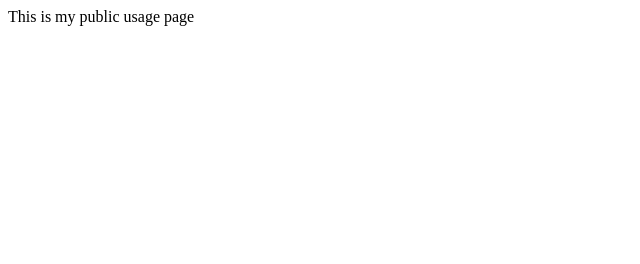
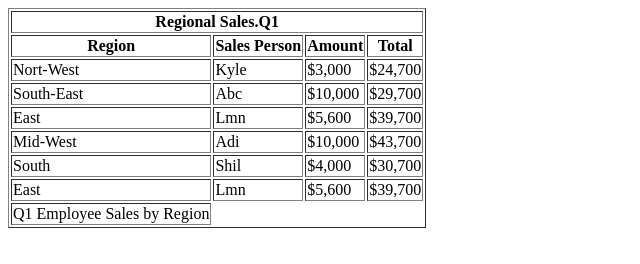
Before and after one commit to SHdimenson/SHdimension.github.io, a plain HTML site: page index.html in a window 1280 px wide. Shown: the whole page, without its empty margins (0-640 px from the left). Drawn offline with Linux system fonts and the light colour scheme.

Commit message:
second add

```diff
--- a/index.html
+++ b/index.html
@@ -1 +1,66 @@
-This is my public usage page
+<!DOCTYPE html>
+<html>
+<head>
+	<meta charset="utf-8">
+</head>
+
+<body>
+	<TABLE border="1">
+		<thead>
+		<tr>
+			<th colspan="4"> Regional Sales.Q1</th>
+		</tr>
+		<tr>
+			<th>Region</th>
+			<th>Sales Person</th>
+			<th>Amount</th>
+			<th>Total</th>
+		</tr>
+		</thead>
+		<tbody>
+			<tr>
+				<td>Nort-West</td>
+				<td>Kyle</td>
+				<td>$3,000</td>
+				<td>$24,700</td>
+			</tr>
+			<tr>
+				<td>South-East</td>
+				<td>Abc</td>
+				<td>$10,000</td>
+				<td>$29,700</td>
+			</tr>
+			<tr>
+				<td>East</td>
+				<td>Lmn</td>
+				<td>$5,600</td>
+				<td>$39,700</td>
+			</tr>
+			<tr>
+				<td>Mid-West</td>
+				<td>Adi</td>
+				<td>$10,000</td>
+				<td>$43,700</td>
+			</tr>
+			<tr>
+				<td>South</td>
+				<td>Shil</td>
+				<td>$4,000</td>
+				<td>$30,700</td>
+			</tr>
+			<tr>
+				<td>East</td>
+				<td>Lmn</td>
+				<td>$5,600</td>
+				<td>$39,700</td>
+			</tr>
+
+		</tbody
+		<tfoot>
+			<tr>
+			<td>Q1 Employee Sales by Region</td>
+			</tr>
+		</tfoot>
+	</TABLE>
+</body>
+</html>
```
